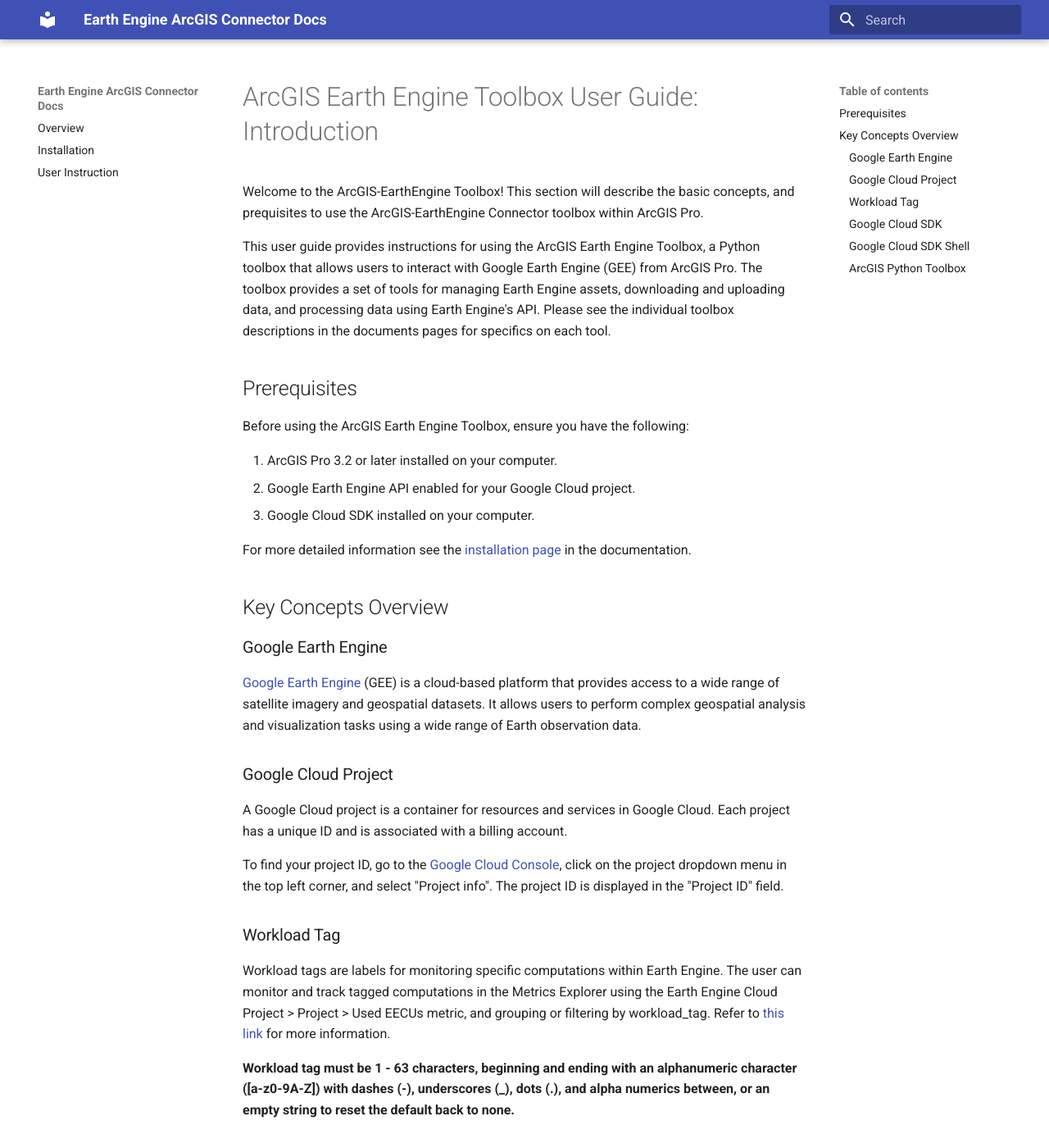
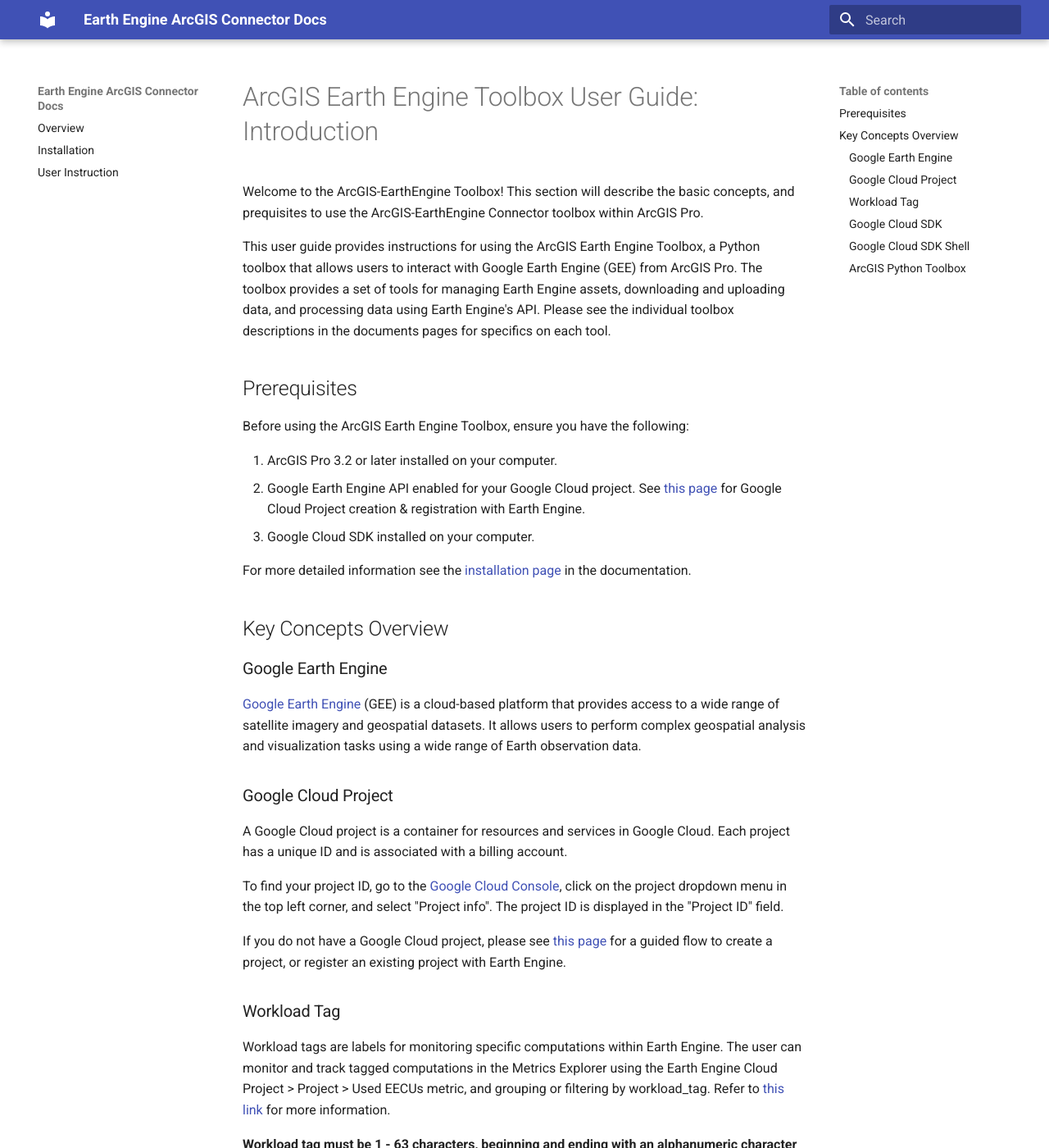
Before and after one commit to gee-community/arcgis-earthengine-toolbox, an MkDocs documentation site: the page built from docs/02 Introduction.md, in a window 1280 px wide and 1400 px high. Shown: the whole window at 82% size. Built offline with MkDocs 1.6.1 and Material for MkDocs 9.7.7, drawn with Linux system fonts in a browser that asks for light colours.

Commit message:
Update 02 Introduction.md
Adding new GEE project creation and registration flow links

```diff
--- a/docs/02 Introduction.md
+++ b/docs/02 Introduction.md
@@ -9,7 +9,7 @@
 Before using the ArcGIS Earth Engine Toolbox, ensure you have the following:
 
 1. ArcGIS Pro 3.2 or later installed on your computer.
-2. Google Earth Engine API enabled for your Google Cloud project.
+2. Google Earth Engine API enabled for your Google Cloud project. See [this page](https://console.cloud.google.com/earth-engine) for Google Cloud Project creation & registration with Earth Engine.
 3. Google Cloud SDK installed on your computer.
 
 For more detailed information see the [installation page](https://github.com/gee-community/arcgis-earthengine-toolbox/blob/alisul/march_docs/docs/03%20Installation.md) in the documentation.
@@ -25,6 +25,8 @@
 A Google Cloud project is a container for resources and services in Google Cloud. Each project has a unique ID and is associated with a billing account.
 
 To find your project ID, go to the [Google Cloud Console](https://console.cloud.google.com/), click on the project dropdown menu in the top left corner, and select "Project info". The project ID is displayed in the "Project ID" field.
+
+If you do not have a Google Cloud project, please see [this page](https://console.cloud.google.com/earth-engine) for a guided flow to create a project, or register an existing project with Earth Engine.
 
 ### Workload Tag
 
```
